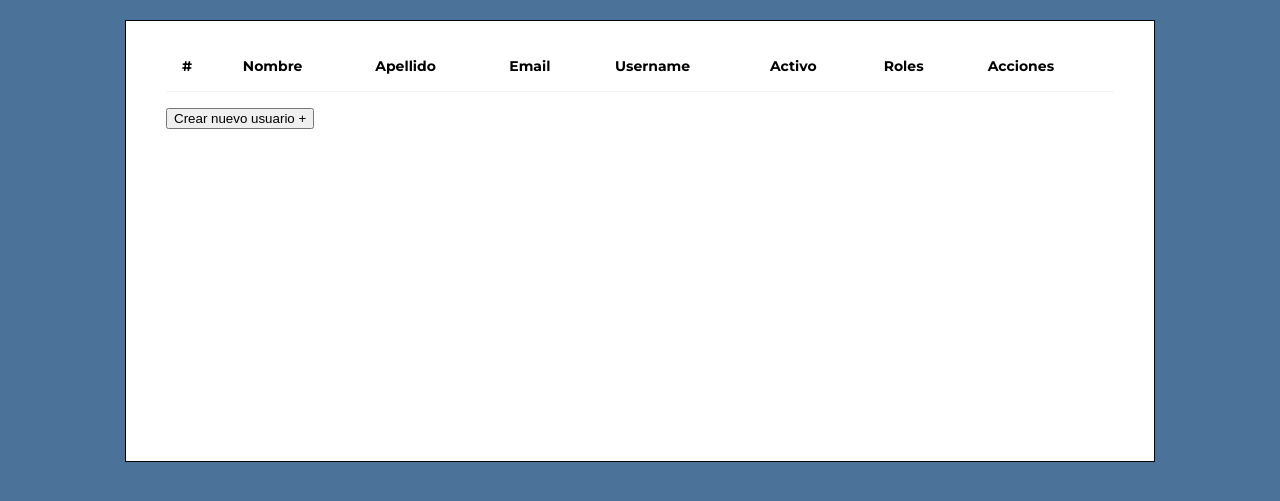
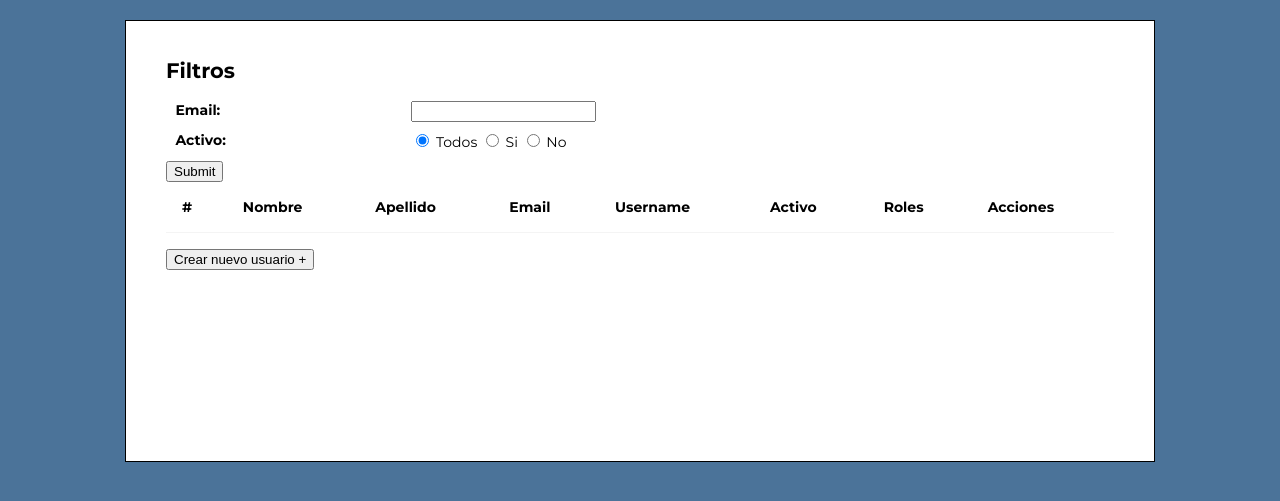
Before and after one commit to rskthomas/flask_club_villa_elisa, a Flask app: page /users/ in a window 1280 px wide. Shown: the top 501 px of the page. Run offline with Flask 2, Linux system fonts and the light colour scheme; lists and menus that the app fills with data are empty.

Commit message:
Add filtering for at user.index

```diff
--- a/admin/src/web/controllers/users.py
+++ b/admin/src/web/controllers/users.py
@@ -28,7 +28,7 @@ def parse_from_params(form):
     update_args["email"] = form["email"]
     update_args["username"] = form["username"]
     update_args["password"] = form["password"]
-    update_args["active"] = form["active"] == "on"
+    update_args["active"] = form.get("active") == "on" or False
 
     return update_args
 
@@ -36,16 +36,16 @@ def parse_from_params(form):
 @users_blueprint.get("/")
 def index():
     params = request.args
-    filter = {}
+    filters = {}
 
     if params.get('active') == 'true':
-        filter['active'] = True
+        filters['active'] = True
     if params.get('active') == 'false':
-        filter['active'] = False
+        filters['active'] = False
 
-    filter['email'] = params.get('email')
+    filters['email'] = params.get('email')
 
-    return render_template('users/index.html', users=list_user(filter))
+    return render_template('users/index.html', users=list_user(filters), filters=filters)
 
 @login_required
 @users_blueprint.get("/nuevo")
--- a/admin/src/web/templates/users/edit.html
+++ b/admin/src/web/templates/users/edit.html
@@ -24,7 +24,7 @@
             </div>
             <div class="object-property-container">
                 <label class="object-property-label">Activo: </label>
-                <input class="object-property-value" type="checkbox" {{'checked' if user.active }} name="active"/>
+                <input class="object-property-value" type="checkbox" {{'checked' if user.active }} name="active" />
             </div>
             <div class="object-property-container">
                 <label class="object-property-label"> Password: </label>
--- a/admin/src/web/templates/users/index.html
+++ b/admin/src/web/templates/users/index.html
@@ -2,6 +2,25 @@
 {% block title%} Miembros{% endblock %}
 {% block navbar%} {{super()}} {% endblock %}
 {% block content%}
+<div class="filter-section">
+    <form url="{{ url_for('users.index') }}" method="GET">
+        <h2> Filtros </h2>
+        <div class="object-property-container">
+            <label class="object-property-label"> Email:</label>
+            <input class="object-property-value" type="search" name="email" value="{{ filters.get('email', '') or '' }}"/>
+        </div>
+        <div class="object-property-container">
+            <label class="object-property-label"> Activo:</label>
+            <input type="radio" name="active" value="any" {{ 'checked' if (filters.get('active') == None) }} />
+            <label> Todos </label>
+            <input type="radio" name="active" value="true" {{ 'checked' if filters.get('active') }}/>
+            <label> Si </label>
+            <input type="radio" name="active" value="false" {{ 'checked' if filters.get('active') == False }}/>
+            <label> No </label>
+        </div>
+        <input type="submit"/>
+    </form>
+</div>
 <table class="index-table box">
   <thead>
       <tr>
```
